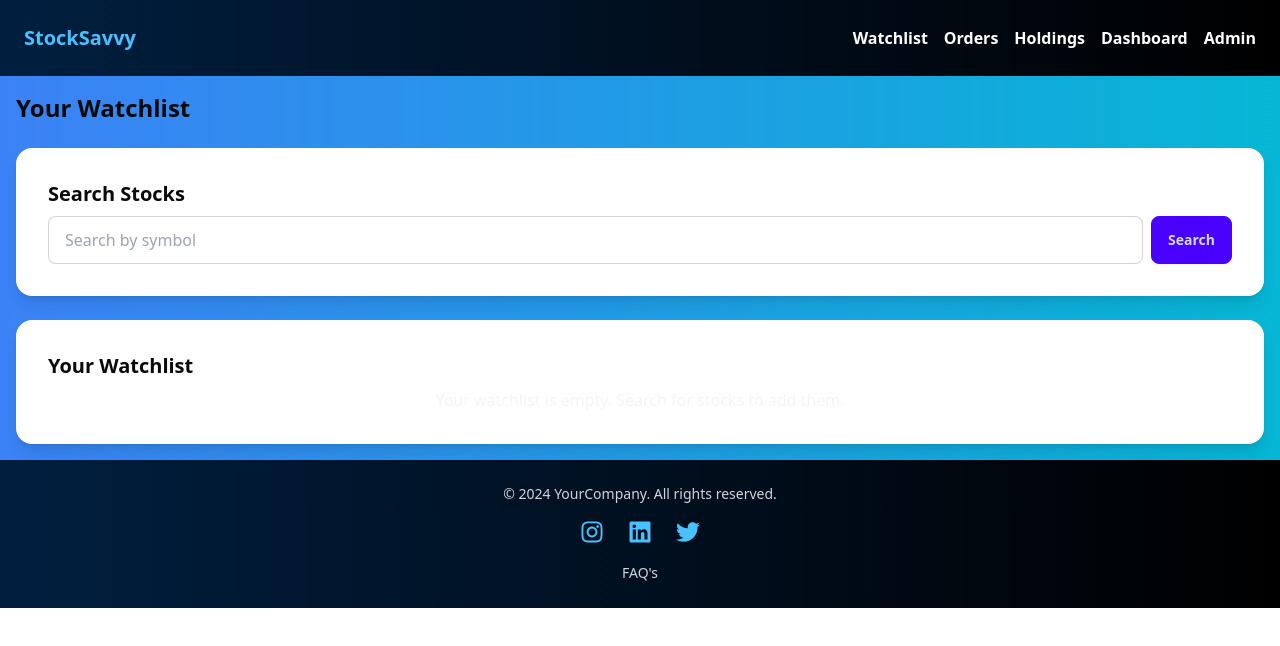
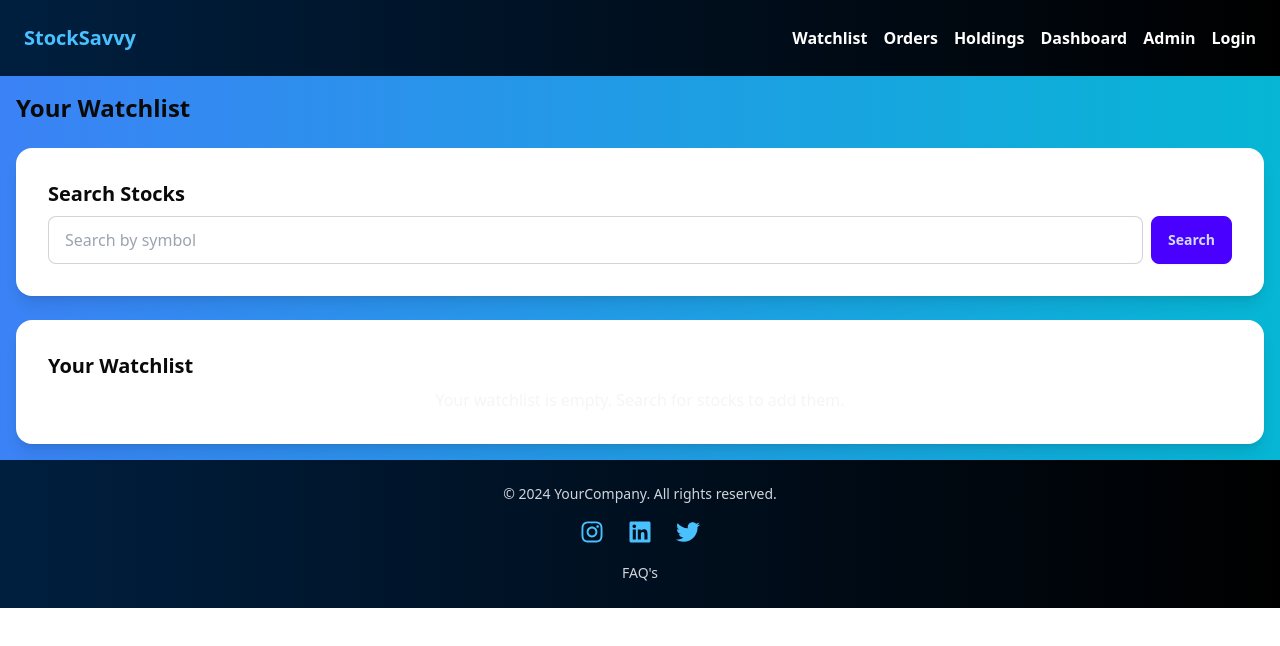
Before and after one commit to GaureeshHegde/PortfolioManagementSystem, a Next.js app: page /watchlist in a window 1280 px wide. Shown: the top 646 px of the page. Built offline with nearby package versions, Linux system fonts and the light colour scheme.

Commit message:
check more

```diff
--- a/src/app/components/PageNavbar.js
+++ b/src/app/components/PageNavbar.js
@@ -1,19 +1,59 @@
-import Link from "next/link"
+"use client"
+
+import Link from "next/link";
+import { useRouter } from 'next/navigation';
+import { useEffect, useState } from 'react';
 
 export default function PageNavbar() {
-  const NavLink = ({ href, children }) => (<Link href={href?href:"/"} className="text-white font-bold hover:text-[#4ac1ff] transition-colors duration-200"> {children} </Link>)
+  const router = useRouter();
+  const [isLoggedIn, setIsLoggedIn] = useState(false);
+
+  // Check if the user is logged in by verifying if there's a token in local storage
+  useEffect(() => {
+    setIsLoggedIn(!!localStorage.getItem('token'));
+  }, []);
+
+  const handleLogout = () => {
+    localStorage.removeItem('token'); // Remove token from local storage
+    alert('You have been logged out.');
+    setIsLoggedIn(false); // Update login state
+    router.push('/login'); // Redirect to login page
+  };
+
+  const NavLink = ({ href, children }) => (
+    <Link
+      href={href || "/"}
+      className="text-white font-bold hover:text-[#4ac1ff] transition-colors duration-200"
+    >
+      {children}
+    </Link>
+  );
 
   return (
     <div className="bg-gradient-to-r from-[#001f3f] to-black p-6">
       <div className="flex justify-between items-center">
-               <Link href="/" className="text-[#4ac1ff] font-bold text-xl"> StockSavvy </Link>
+        <Link href="/" className="text-[#4ac1ff] font-bold text-xl">
+          StockSavvy
+        </Link>
         <div className="flex items-center space-x-4">
           <NavLink href="/watchlist">Watchlist</NavLink>
           <NavLink href="/orders">Orders</NavLink>
           <NavLink href="/holdings">Holdings</NavLink>
           <NavLink href="/dashboard">Dashboard</NavLink>
           <NavLink href="/admin">Admin</NavLink>
+
+          {isLoggedIn ? (
+            <button
+              onClick={handleLogout}
+              className="text-white font-bold hover:text-[#4ac1ff] transition-colors duration-200"
+            >
+              Logout
+            </button>
+          ) : (
+            <NavLink href="/login">Login</NavLink>
+          )}
         </div>
       </div>
-      </div>)
-};
+    </div>
+  );
+}
--- a/src/app/orders/layout.js
+++ b/src/app/orders/layout.js
@@ -4,7 +4,7 @@ import PageNavbar from '../components/PageNavbar';
 
 export default function Layout({ children }) {
     return (
-        // <html lang="en">
+
             <div className="bg-gradient-to-r from-blue-500 to-cyan-500">
             <PageNavbar />
             {children}
```
Lines whose indentation alone changed are shown as unchanged.
